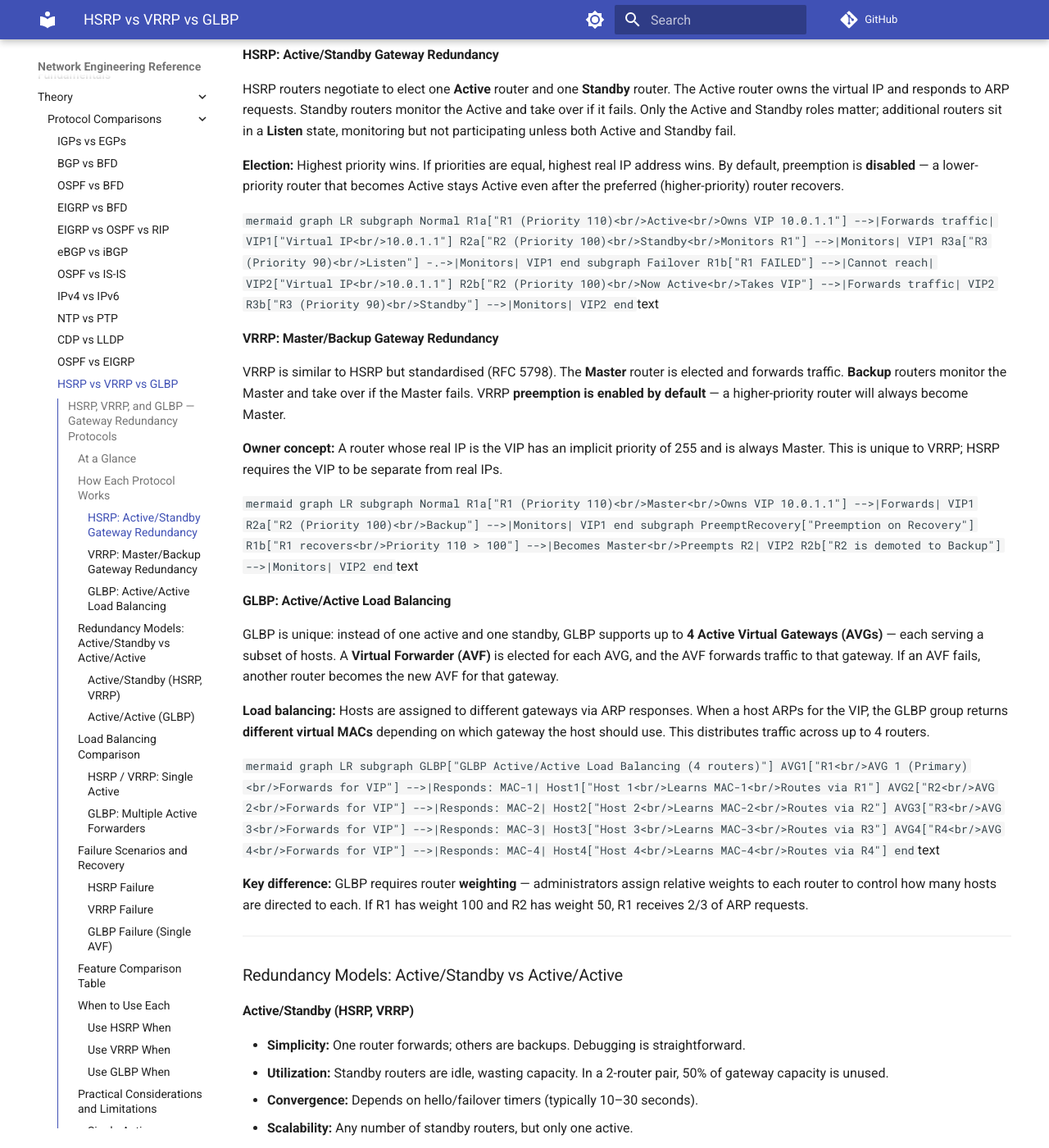
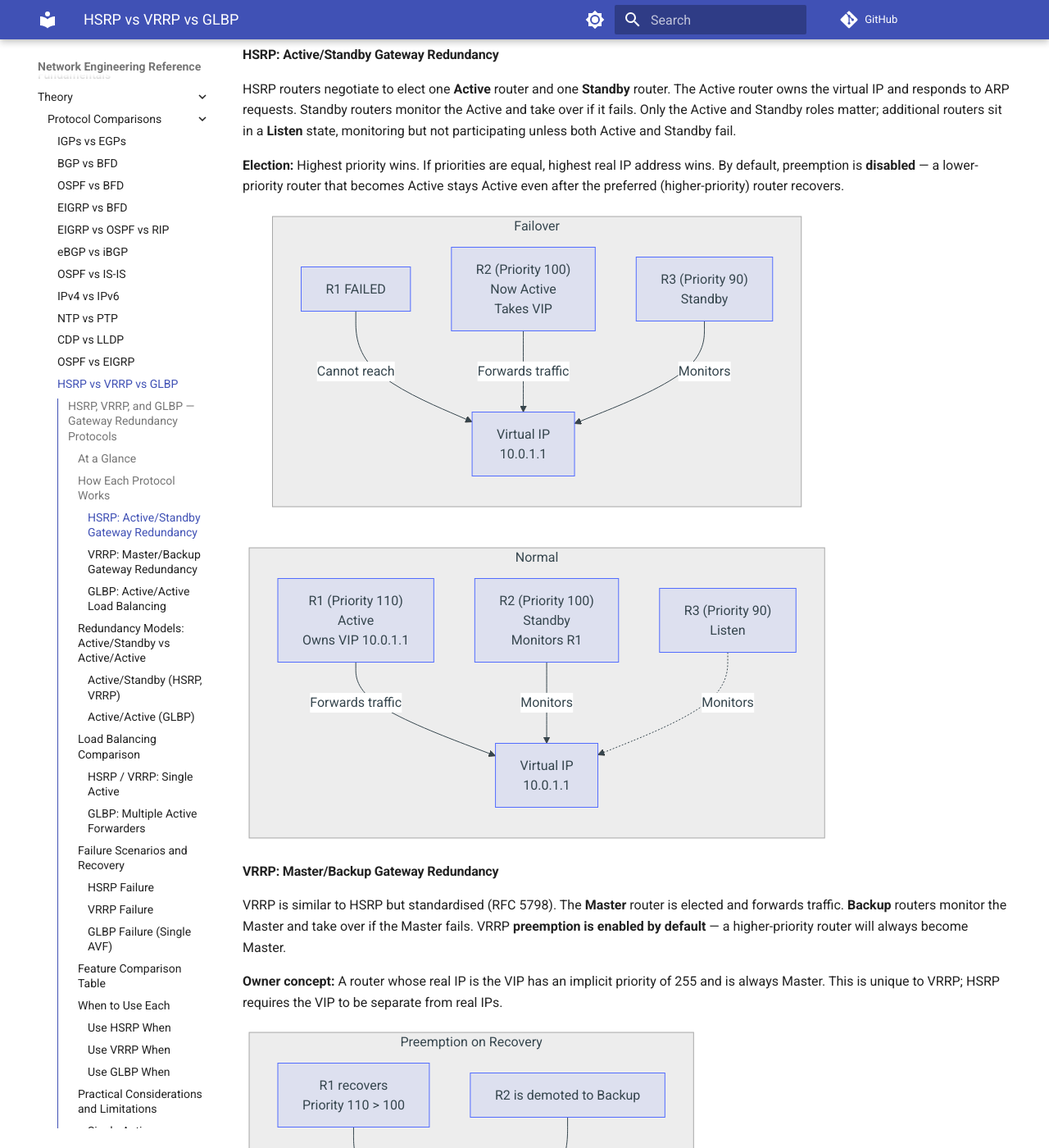
Before and after one commit to neil-booker-cko/docs, an MkDocs documentation site: the page built from docs/theory/hsrp_vrrp_vs_glbp.md, in a window 1280 px wide and 1400 px high, scrolled down 1426 px. Shown: the whole window at 82% size. Built offline with MkDocs 1.6.1 and Material for MkDocs 9.7.7, drawn with Linux system fonts in a browser that asks for light colours; comment, search, counter and statistics services are not loaded; some of the changed text lies outside the part shown.

Commit message:
Update theory docs

````diff
--- a/docs/theory/hsrp_vrrp_vs_glbp.md
+++ b/docs/theory/hsrp_vrrp_vs_glbp.md
@@ -63,7 +63,7 @@ graph LR
         R2b["R2 (Priority 100)<br/>Now Active<br/>Takes VIP"] -->|Forwards traffic| VIP2
         R3b["R3 (Priority 90)<br/>Standby"] -->|Monitors| VIP2
     end
-```text
+```
 
 ### VRRP: Master/Backup Gateway Redundancy
 
@@ -86,7 +86,7 @@ graph LR
         R1b["R1 recovers<br/>Priority 110 > 100"] -->|Becomes Master<br/>Preempts R2| VIP2
         R2b["R2 is demoted to Backup"] -->|Monitors| VIP2
     end
-```text
+```
 
 ### GLBP: Active/Active Load Balancing
 
@@ -107,7 +107,7 @@ graph LR
         AVG3["R3<br/>AVG 3<br/>Forwards for VIP"] -->|Responds: MAC-3| Host3["Host 3<br/>Learns MAC-3<br/>Routes via R3"]
         AVG4["R4<br/>AVG 4<br/>Forwards for VIP"] -->|Responds: MAC-4| Host4["Host 4<br/>Learns MAC-4<br/>Routes via R4"]
     end
-```text
+```
 
 **Key difference:** GLBP requires router **weighting** — administrators assign relative
 weights to each router to control how many hosts are directed to each. If R1 has weight
@@ -157,7 +157,7 @@ Host 2 → VIP (10.0.1.1) → ARP Resolution → Virtual MAC (00:00:5E:00:01:XX)
 Host 3 → VIP (10.0.1.1) → ARP Resolution → Virtual MAC (00:00:5E:00:01:XX)
 
 All traffic flows through the single Active router.
-```text
+```
 
 **Load balancing workaround:** Run **multiple HSRP/VRRP groups**, each with different
 active routers:
@@ -165,7 +165,7 @@ active routers:
 ```text
 Group 1: R1 Active, R2 Standby  (for VLAN 10, VIP 10.0.1.1)
 Group 2: R2 Active, R1 Standby  (for VLAN 20, VIP 10.0.2.1)
-```text
+```
 
 This requires per-VLAN configuration and careful tuning. Not practical for hundreds of
 VLANs.
@@ -180,7 +180,7 @@ Host 1 → VIP (10.0.1.1) → ARP → MAC-1 (R1's virtual MAC) → Traffic via R
 Host 2 → VIP (10.0.1.1) → ARP → MAC-2 (R2's virtual MAC) → Traffic via R2
 Host 3 → VIP (10.0.1.1) → ARP → MAC-3 (R3's virtual MAC) → Traffic via R3
 Host 4 → VIP (10.0.1.1) → ARP → MAC-4 (R4's virtual MAC) → Traffic via R4
-```text
+```
 
 GLBP uses **Round-Robin or Weighted** ARP responses to distribute hosts:
 
@@ -200,7 +200,7 @@ T=0s: Active (R1) fails
 T=3-10s: Hold timer expires on Standby (R2)
 T=10s: R2 becomes Active, sends gratuitous ARP
 T=11s: Hosts update ARP cache with new MAC for VIP
-```text
+```
 
 **Result:** ~10 seconds of traffic loss (default timers).
 
@@ -211,7 +211,7 @@ T=0s: Master (R1) fails
 T=3s: Master_Down timer expires on Backup (R2)
 T=3s: R2 becomes Master, sends VRRP Advertisement
 T=4s: Hosts update ARP caches
-```text
+```
 
 **Result:** ~3 seconds of traffic loss (faster than HSRP due to default timers).
 
@@ -223,7 +223,7 @@ T=3-10s: Hold timer expires on other routers
 T=10s: Next router becomes new AVF for AVG-1
        Hosts using MAC-1 see brief loss
        Hosts using MAC-2, MAC-3, MAC-4 unaffected
-```text
+```
 
 **Result:** Only hosts using the failed AVG's MAC see loss. Other hosts continue through
 other AVGs. More graceful degradation than HSRP/VRRP.
@@ -295,7 +295,7 @@ If two gateways are configured with HSRP/VRRP, one is always idle:
 ```text
 R1 (Active) — 1 Gbps utilised, 0% available
 R2 (Standby) — 0 Gbps utilised, 1 Gbps wasted
-```text
+```
 
 To use both routers, admins must configure **multiple groups** (one per VLAN). This is
 operationally messy for large networks.
@@ -311,7 +311,7 @@ R2 weight 50 (but has 10 Gbps capacity)
 
 Result: Both routers receive equal traffic despite R2's higher capacity.
 Fix: Set R1 weight 50, R2 weight 500 to match capacity ratios.
-```text
+```
 
 ### BFD Integration
 
@@ -323,7 +323,7 @@ sub-second convergence.
 ! Enable BFD on an interface
 interface Gi0/0/1
  bfd interval 300 min_rx 300 multiplier 3
-```text
+```
 
 ---
 
@@ -343,7 +343,7 @@ interface Gi0/0/1
 
  ! Verify
  ! show standby brief
-```text
+```
 
 ### VRRP (Simple Master/Backup)
 
@@ -359,7 +359,7 @@ interface Gi0/0/1
 
  ! Verify
  ! show vrrp brief
-```text
+```
 
 ### GLBP (Active/Active Load Balancing)
 
@@ -381,7 +381,7 @@ interface Gi0/0/1
  ! Verify
  ! show glbp brief
  ! show glbp 1 forwarders
-```text
+```
 
 ---
 
@@ -395,14 +395,11 @@ interface Gi0/0/1
   upstream failures and trigger failover even if the gateway interface is still up. This
   is critical in hub-and-spoke designs where a gateway's uplink can fail independent of
   the gateway interface.
-
 - **Multiple groups for load balancing:** If GLBP is not available (non-Cisco environment),
   admins can simulate active/active by configuring multiple VRRP groups with different
   masters. This is complex and not recommended for more than 2–3 groups.
-
 - **Virtual MAC addresses are deterministic:** Both HSRP and VRRP generate the virtual MAC
   from the group number. This means the MAC is predictable and does not change, which is
   why hosts cache it in ARP. GLBP generates 4 MACs (one per AVG) from the same group number.
-
 - **RFC references:** HSRP is Cisco proprietary (no RFC). VRRP is RFC 5798 (v3) / RFC 3768
   (v2). GLBP is Cisco proprietary (no RFC).
````
Also changed, not shown: docs/theory/ospf_vs_eigrp.md (+6 -10 lines), docs/theory/static_vs_dynamic_routing.md (+12 -12 lines).
